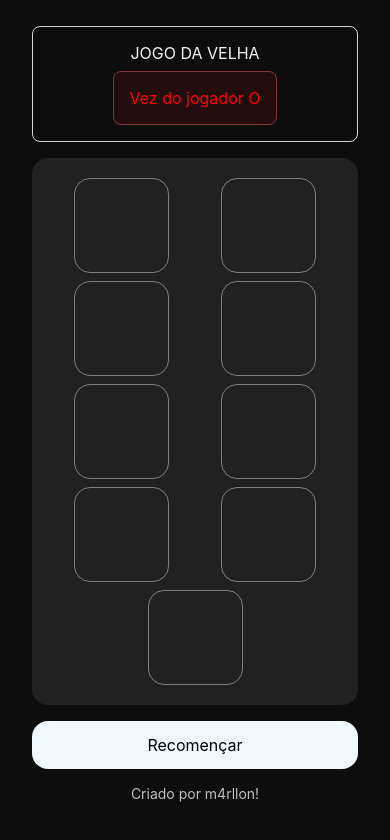
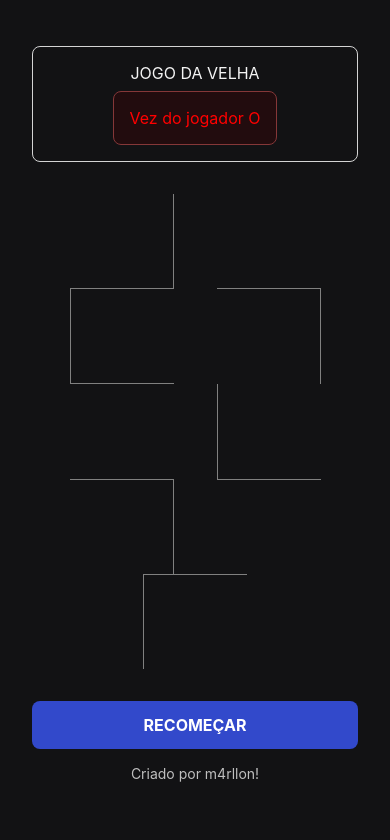
Before and after one commit to m4rllon/jogodavelha-rn, a React Native app: screen / in a window 390 px wide. Shown: the top 840 px of the page. Built offline with nearby package versions, Linux system fonts and the light colour scheme.

Commit message:
reafactor: change ButtonTable and RestarButton styles

```diff
--- a/src/components/EndGameModal/index.tsx
+++ b/src/components/EndGameModal/index.tsx
@@ -24,7 +24,6 @@ export function EndGameModal({playerWin, restartGame}:EndGameModalProps){
 
         <RestartButton
         onPress={restartGame}
-        label="Jogar novamente"
-        background="#212121ff"/>
+        label="JOGAR NOVAMENTE"/>
     </Container>
 }
--- a/src/components/EndGameModal/styles.ts
+++ b/src/components/EndGameModal/styles.ts
@@ -9,7 +9,7 @@ export const Container = styled.View`
     margin-left: 32px;
     margin-right: 32px;
 
-    border-radius: 16px;
+    border-radius: 8px;
 
     padding: 16px;
 
--- a/src/components/RestarButton/styles.ts
+++ b/src/components/RestarButton/styles.ts
@@ -11,17 +11,18 @@ export const Button = styled(TouchableOpacity).attrs({
     width: 100%;
     padding: 14px;
 
-    border-radius: 16px;
+    border-radius: 8px;
 
     background-color: ${
-        props => props.$background ? props.$background : 'aliceblue'
+        props => props.$background ? props.$background : '#3249CB'
     };
 `
 
 export const ButtonText = styled.Text<StylesPros>`
     color: ${
-        props => props.$background ? props.theme.colors.text_primary : 'black'
+        props => props.$background ? props.theme.colors.text_primary : 'white'
     };
     font-size: 16px;
     text-align: center;
+    font-weight: bold;
 `
--- a/src/components/TableButton/index.tsx
+++ b/src/components/TableButton/index.tsx
@@ -30,7 +30,9 @@ export function TableButton({x, y, player, handleChangeTable, gameStatus}: Table
 
     return <Button
     onPress={() => handleChoosePosition()}
-    $tag={buttonTag}>
+    $tag={buttonTag}
+    $x={x}
+    $y={y}>
         <TextButton
         $tag={buttonTag}>
             {buttonTag}
--- a/src/components/TableButton/styles.ts
+++ b/src/components/TableButton/styles.ts
@@ -1,14 +1,15 @@
-import { TouchableOpacity } from "react-native";
+import { processColor, TouchableOpacity } from "react-native";
 import styled from "styled-components/native";
 
 interface StylesProps{
+    $x?: number;
+    $y?: number;
     $tag?: string;
 }
 
 export const Button = styled(TouchableOpacity)<StylesProps>`
-    width: 95px;
+    width: 104px;
     height: 95px;
-    margin: 4px;
 
     background-color: ${
         props => {
@@ -17,9 +18,26 @@ export const Button = styled(TouchableOpacity)<StylesProps>`
             else return 'transparent'
         }
     };
-
-    border-width: 1.5px;
-    border-radius: 16px;
+    ${
+        props => {
+            if(props.$x === 0) return 'border-right-width: 1px;'
+            else if(props.$x === 2) return 'border-left-width: 1px;'
+        }
+    }
+    ${
+        props => {
+            if(props.$y === 0) return 'border-bottom-width: 1px;'
+            if(props.$y === 2) return 'border-top-width: 1px;'
+        }
+    }
+    ${
+        props => {
+            if(props.$x === 0 && props.$y === 0) return 'border-top-left-radius: 8px;'
+            else if(props.$x === 0 && props.$y === 2) return 'border-bottom-left-radius: 8px;'
+            else if(props.$x === 2 && props.$y === 0) return 'border-top-right-radius: 8px;'
+            else if(props.$x === 2 && props.$y === 2) return 'border-bottom-right-radius: 8px;'
+        }
+    }
     border-color: ${
         props => {
             if(props.$tag === 'X') return props.theme.colors.blue_icon
--- a/src/components/TableGame/styles.ts
+++ b/src/components/TableGame/styles.ts
@@ -2,11 +2,8 @@ import styled from "styled-components/native";
 
 export const Container = styled.View`
     margin-top: 16px;
-    border-radius: 16px;
 
     width: 100%;
-
-    background-color: ${({theme}) => theme.colors.background_secondary};
 
     flex-wrap: wrap;
     flex-direction: row;
--- a/src/global/styles/theme.ts
+++ b/src/global/styles/theme.ts
@@ -1,7 +1,7 @@
 export default {
     colors: {
-        background_primary: '#0A0A0A',
-        background_secondary: '#212121ff',
+        background_primary: '#121214',
+        background_secondary: '#09090A',
         background_ass: '#0D0D0D',
         background_light: '#D4D4D4',
 
--- a/src/screens/Game/index.tsx
+++ b/src/screens/Game/index.tsx
@@ -63,7 +63,7 @@ export function Game(){
             player={player}
             changePlayer={handleChangePlayer}/>
             <RestartButton
-            label="Recomençar"
+            label="RECOMEÇAR"
             onPress={handleRestartGame}/>
         </Main>
         <Footer>
--- a/src/screens/Game/styles.ts
+++ b/src/screens/Game/styles.ts
@@ -8,7 +8,7 @@ export const Container = styled.View`
     width: 100%;
     flex: 1;
 
-    background-color: ${({theme}) => theme.colors.background_ass};
+    background-color: ${({theme}) => theme.colors.background_primary};
 
     justify-content: center;
     align-items: center;
```
